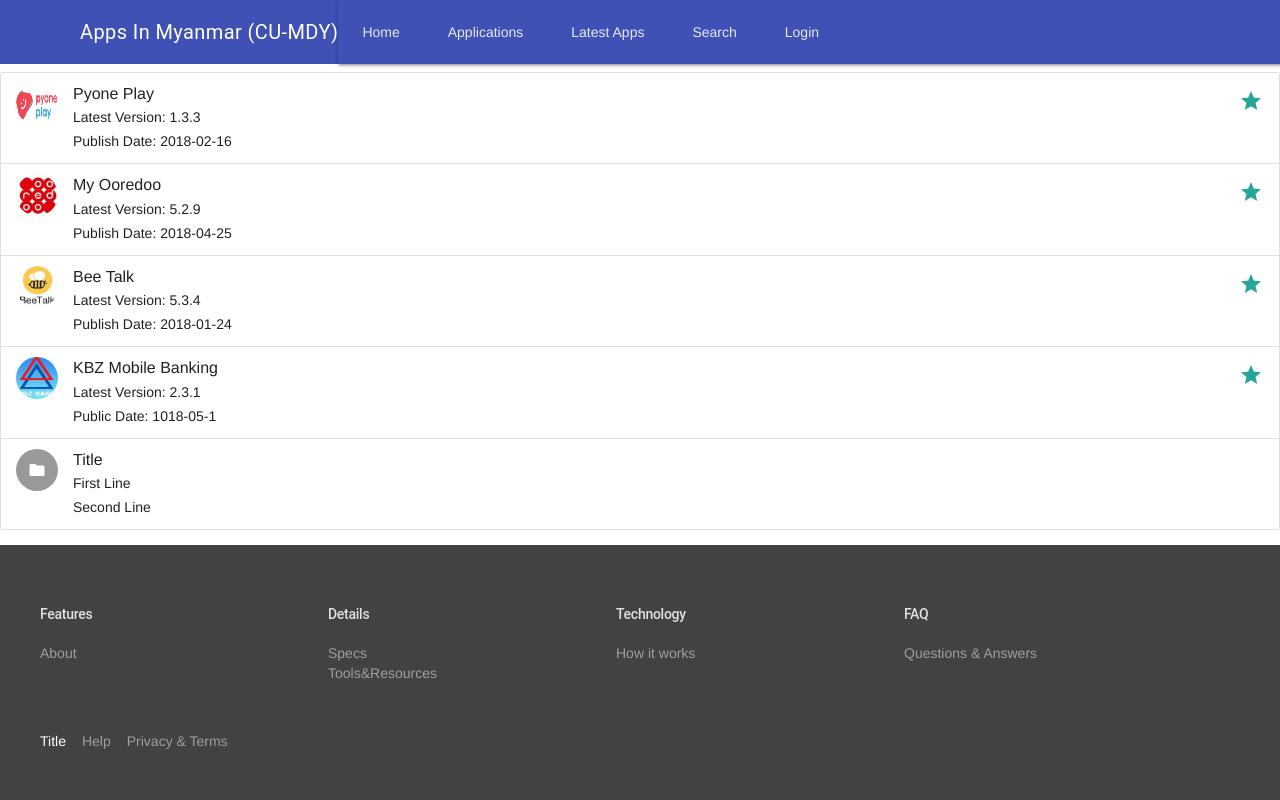
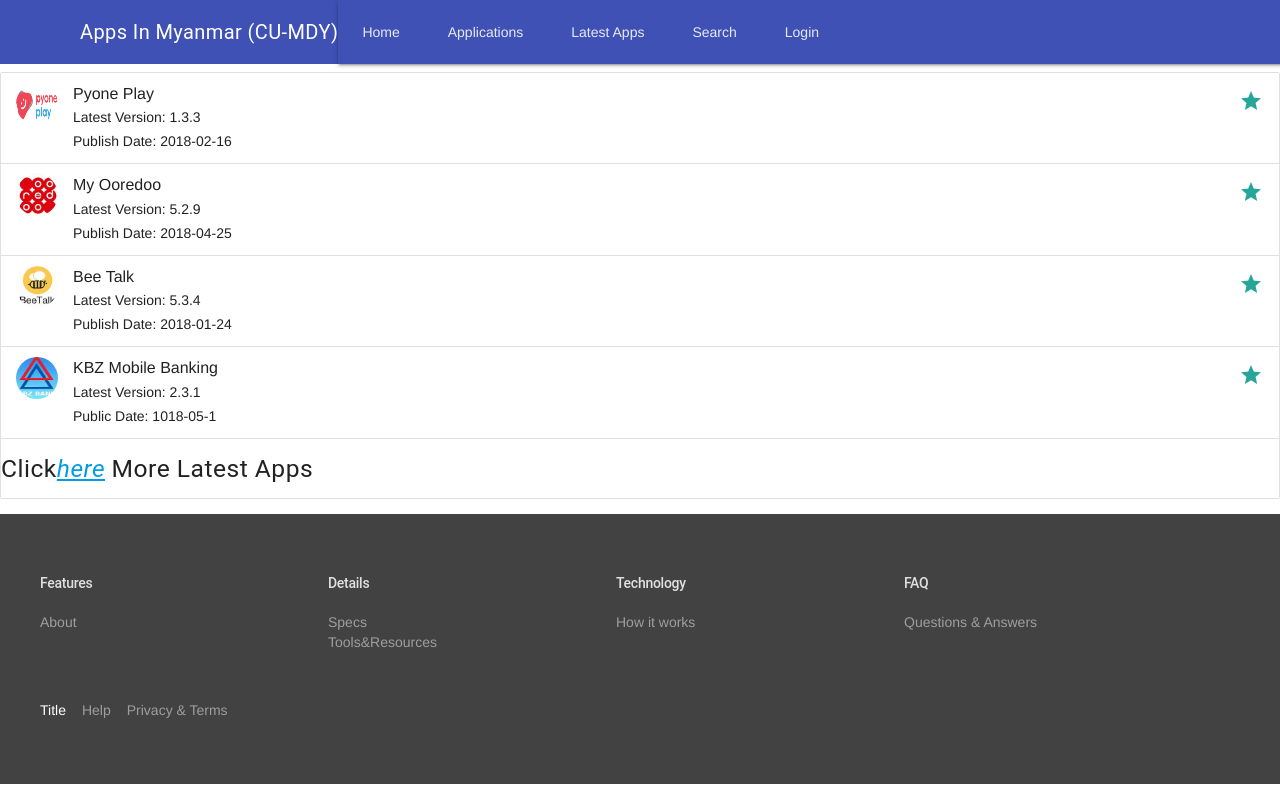
Before and after one commit to kaungmyatthumdy/Echo-app-in-myanmar, a website: page latestapps.html in a window 1280 px wide. Drawn offline with Linux system fonts and the light colour scheme.

Commit message:
add latest application link

```diff
--- a/latestapps.html
+++ b/latestapps.html
@@ -86,12 +86,7 @@
       </p>
       <a href="#!" class="secondary-content"><i class="material-icons">grade</i></a>
     </li>
-     <li class="collection-item avatar">
-      <i class="material-icons circle">folder</i>
-      <span class="title">Title</span>
-      <p>First Line <br>
-         Second Line
-      </p>
+     <h5>Click<a href="https://play.google.com/store/search?q=latest%20myanmar%20apps&hl=en"><u><i>here</i></u></a> More Latest Apps</h5></p>
   </ul>
 
 <footer class="mdl-mega-footer">
```
